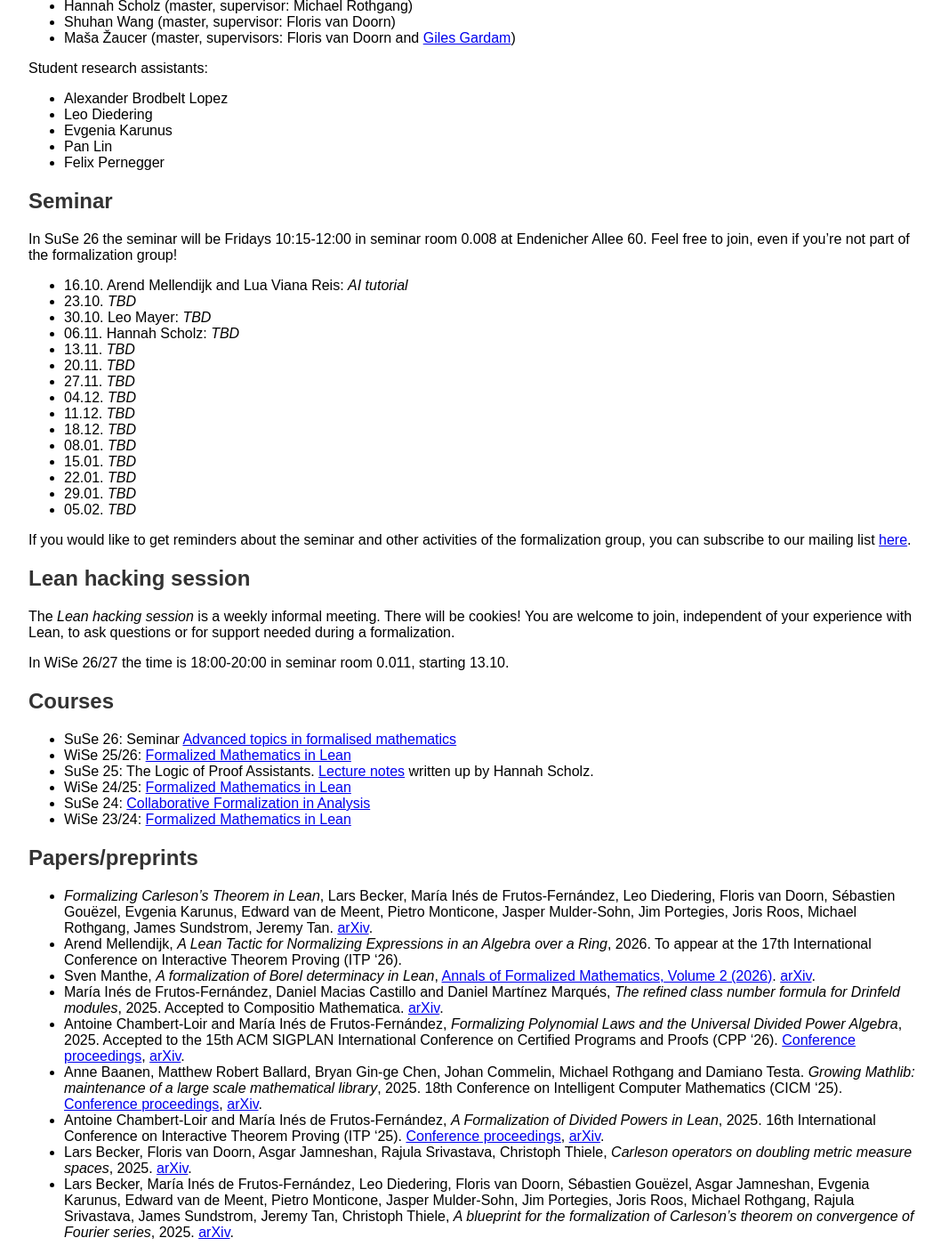
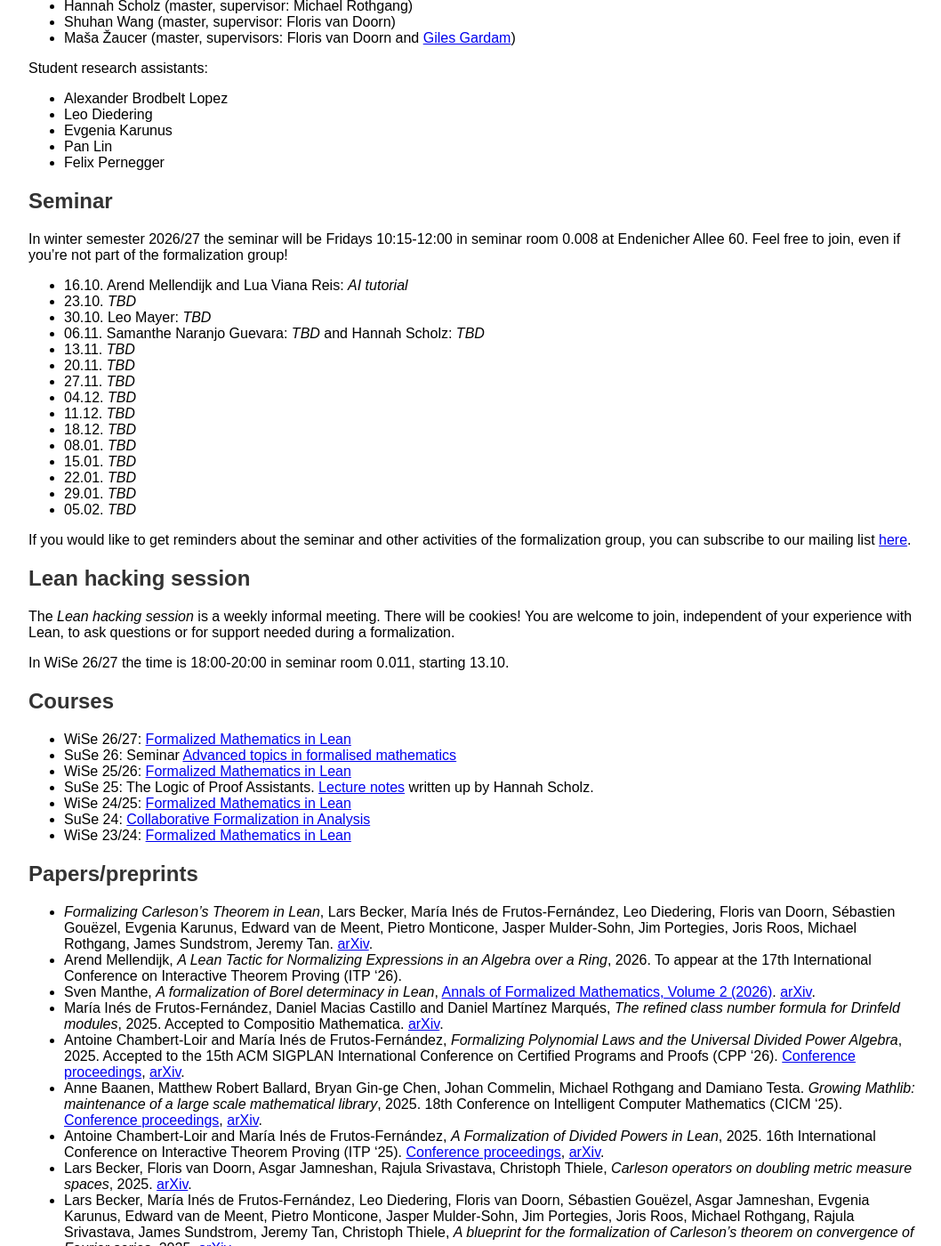
Before and after one commit to fpvandoorn/fpvandoorn.github.io, a Jekyll site: the page built from formalized-mathematics.md, in a window 1280 px wide and 1400 px high, scrolled down 688 px. Shown: the whole window at 89% size, without its empty margins (108-1166 px from the left). Built offline with Jekyll 4.4.1, drawn with Linux system fonts in a browser that asks for light colours; our own code applies the rules of GitHub Pages for plain Markdown files.

Commit message:
feat: add Samantha's talk on Nov6, and mention Lean course (#38)
Also correct a typo ("summer" -> "winter" semester).

```diff
--- a/formalized-mathematics.md
+++ b/formalized-mathematics.md
@@ -53,12 +53,12 @@
 
 ## Seminar
 
-In SuSe 26 the seminar will be Fridays 10:15-12:00 in seminar room 0.008 at Endenicher Allee 60. Feel free to join, even if you're not part of the formalization group!
+In winter semester 2026/27 the seminar will be Fridays 10:15-12:00 in seminar room 0.008 at Endenicher Allee 60. Feel free to join, even if you're not part of the formalization group!
 
 * 16.10. Arend Mellendijk and Lua Viana Reis: *AI tutorial* <!-- and discussion? -->
 * 23.10. *TBD*
 * 30.10. Leo Mayer: *TBD*
-* 06.11. Hannah Scholz: *TBD*
+* 06.11. Samanthe Naranjo Guevara: *TBD* and Hannah Scholz: *TBD*
 * 13.11. *TBD*
 * 20.11. *TBD*
 * 27.11. *TBD*
@@ -73,8 +73,6 @@
 
 If you would like to get reminders about the seminar and other activities of the formalization group, you can subscribe to our mailing list [here](https://listen.uni-bonn.de/wws/info/formal-math).
 
-<!-- 16.10. Lua & Arend: AI tutorial -->
-
 ## Lean hacking session
 
 The *Lean hacking session* is a weekly informal meeting. There will be cookies! You are welcome to join, independent of your experience with Lean, to ask questions or for support needed during a formalization.
@@ -83,6 +81,7 @@
 
 ## Courses
 
+* WiSe 26/27: [Formalized Mathematics in Lean](https://github.com/fpvandoorn/LeanCourse26/)
 * SuSe 26: Seminar [Advanced topics in formalised mathematics](https://github.com/grunweg/LeanSeminar26)
 * WiSe 25/26: [Formalized Mathematics in Lean](https://github.com/fpvandoorn/LeanCourse25/)
 * SuSe 25: The Logic of Proof Assistants. [Lecture notes](https://github.com/scholzhannah/LogicOfProofAssistants/blob/main/script.pdf) written up by Hannah Scholz.
```
